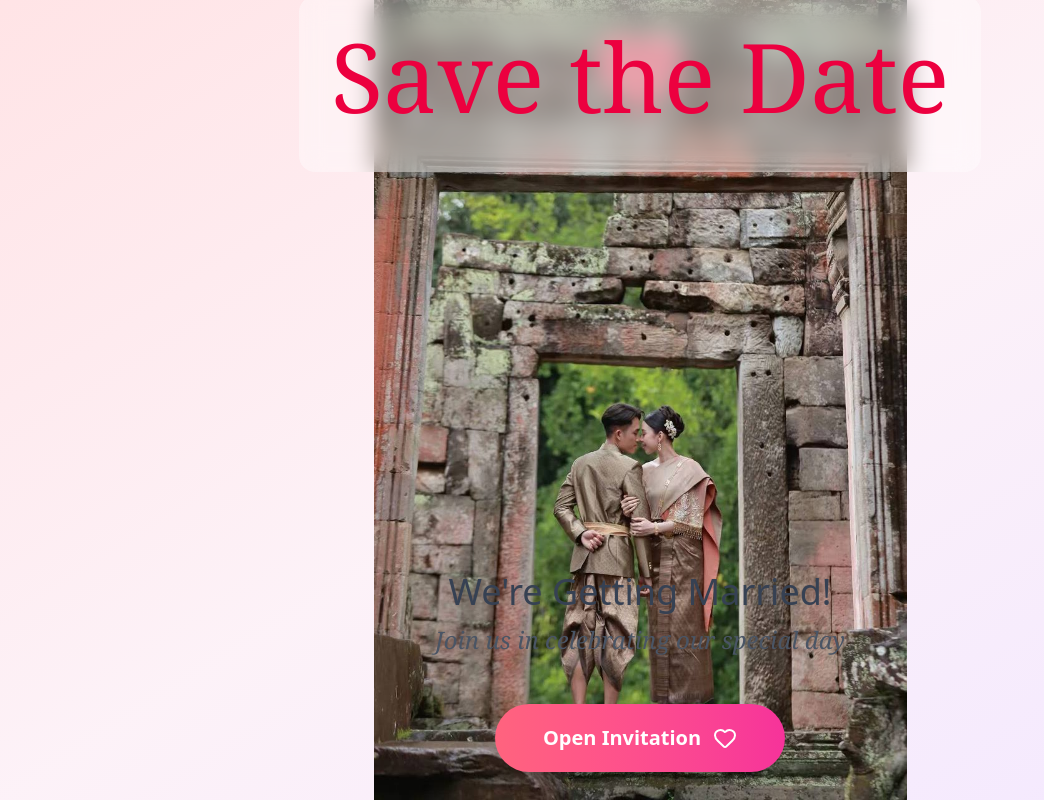
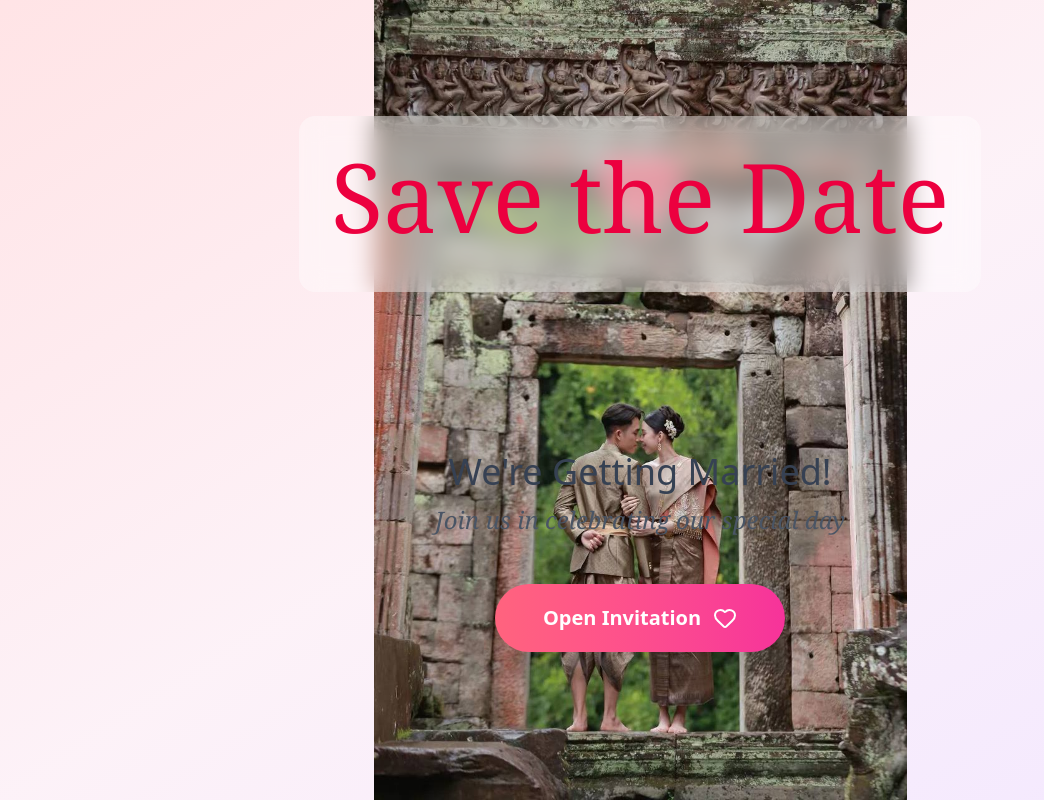
Before and after one commit to suynaroth/myTheab, a React (Vite) app: page / in a window 1280 px wide. Shown: the whole page, without its empty margins (0-1044 px from the left). Built offline with nearby package versions, Linux system fonts and the light colour scheme; a web font is replaced by a local one.

Commit message:
revised margin

```diff
--- a/src/App.jsx
+++ b/src/App.jsx
@@ -85,7 +85,7 @@ export default function WeddingInvitation() {
             <Heart className="w-24 h-24 mx-auto text-rose-400 fill-rose-400 animate-pulse" />
           </div>
 
-          <div className="mt-[-20vh] mb-[50vh] backdrop-blur-md bg-white/40 p-8 rounded-2xl">
+          <div className="mt-[-20vh] mb-[20vh] backdrop-blur-md bg-white/40 p-8 rounded-2xl">
             <h1 className="text-6xl md:text-8xl font-serif text-rose-600 mb-4 animate-slide-down">
               Save the Date
             </h1>
```
